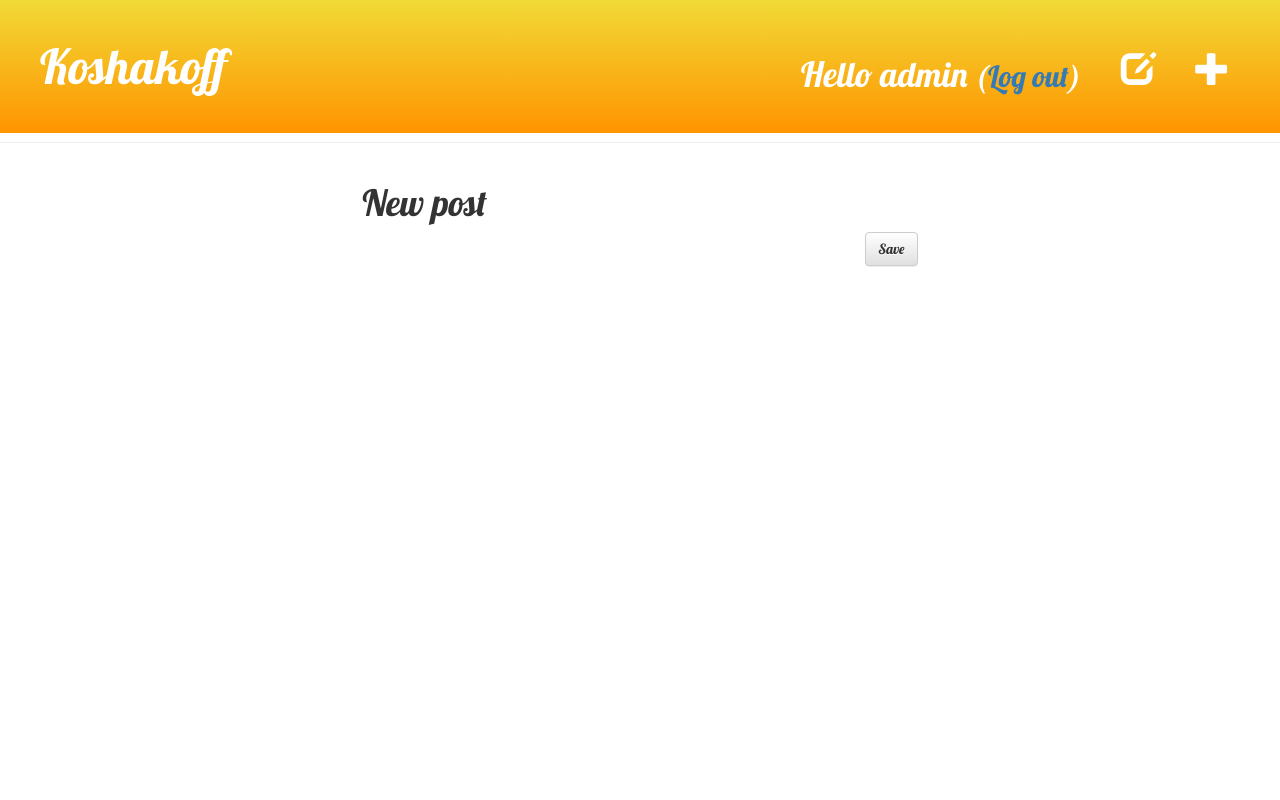
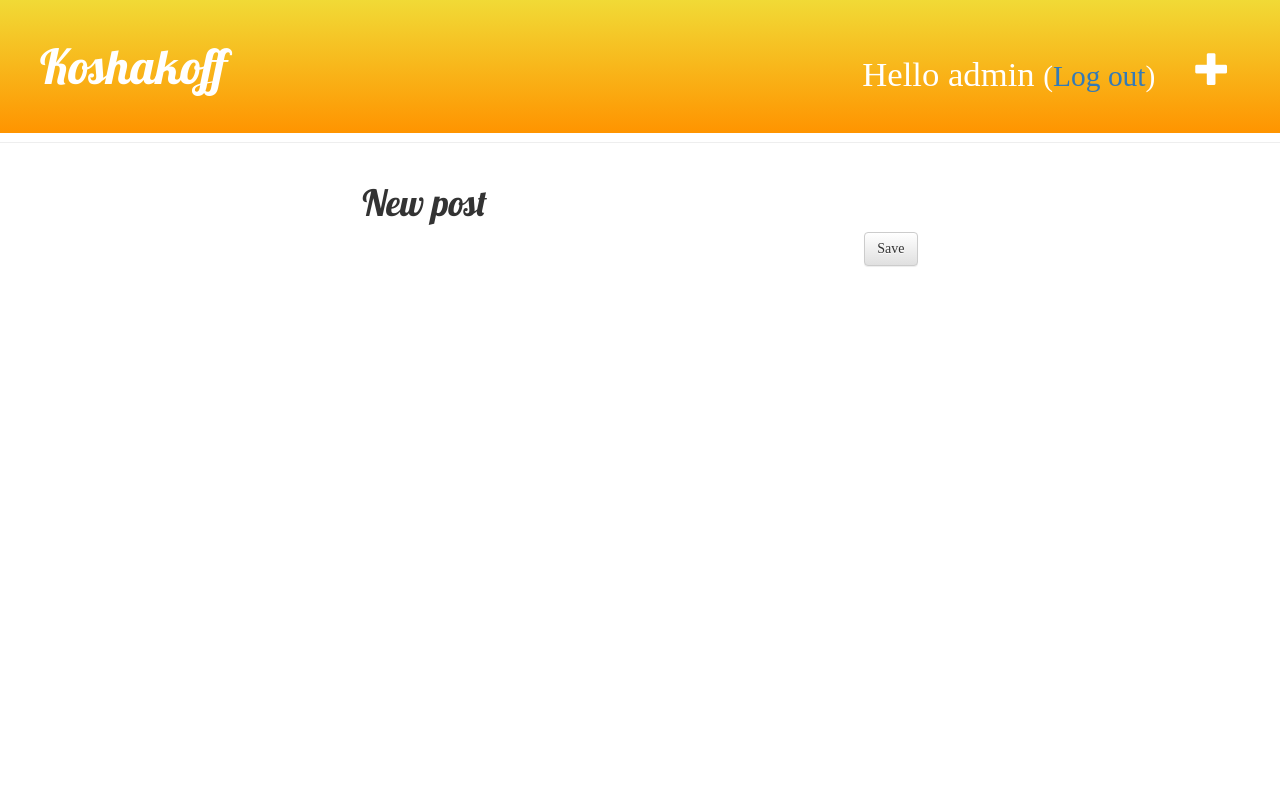
Before and after one commit to kotaraaa/my-first-blog, a Django app: page /post/new/ in a window 1280 px wide. Run offline with Django 3.2, Linux system fonts and the light colour scheme; a user stored in the database is signed in; some libraries are stand-ins or nearby versions.

Commit message:
new design

```diff
--- a/blog/static/css/blog.css
+++ b/blog/static/css/blog.css
@@ -1,7 +1,7 @@
 body {
         padding-left: 0px;
-	font-family: 'Lobster';
         font-size:16pt;
+font-family: 'Prestige Roman Medium';
     }
    /* .page-header {
         background-color: #ff9400;
@@ -19,14 +19,11 @@ body {
         margin:justify;
     }
 
-    h1, h2 {
+    h1, h2, h3, h4 {
         font-family: 'Lobster', cursive;
 margin:center;
     }
- h1, h2 {
-        font-family: 'Lobster';
-margin:center;
-    }
+
 
 
 
--- a/blog/templates/blog/base.html
+++ b/blog/templates/blog/base.html
@@ -14,11 +14,12 @@
 <div class="gradient">
     {% if user.is_authenticated %}
         <a href="{% url 'post_new' %}" class="top-menu"><span class="glyphicon glyphicon-plus"></span></a>
-        <a href="{% url 'post_draft_list' %}" class="top-menu"><span class="glyphicon glyphicon-edit"></span></a>
+
 <div class="hidden-sm hidden-xs">
         <p class="top-menu">Hello {{ user.username }} <small>(<a href="{% url 'logout' %}">Log out</a>)</small></p></div>
     {% else %}
         <a href="{% url 'login' %}" class="top-menu"><span class="glyphicon glyphicon-lock"></span></a>
+        <a href="{% url 'register' %}" class="top-menu"><span class="glyphicon glyphicon-edit"></span></a>
     {% endif %}
             <h1><a href="/">Koshakoff</a></h1>
 </div>
--- a/blog/templates/blog/post_detail.html
+++ b/blog/templates/blog/post_detail.html
@@ -11,12 +11,18 @@
     <a class="btn btn-default" href="{% url 'post_publish' pk=post.pk %}">Publish</a>
 <a class="btn btn-default" href="{% url 'post_remove' pk=post.pk %}"><span class="glyphicon glyphicon-remove"></span></a>
 {% endif %}
+{% if user.is_authenticated %}
  <a class="btn btn-default" href="{% url 'post_edit' pk=post.pk %}"><span class="glyphicon glyphicon-pencil"></span></a>
+{% endif %}
             <h1>{{ post.title }}</h1>
             <p>{{ post.text|linebreaksbr }}</p>
         </div>
 <hr>
+{% if user.is_authenticated %}
 <a class="btn btn-default" href="{% url 'add_comment_to_post' pk=post.pk %}">Add comment</a>
+{% else %}
+<p> Чтобы оставить комментарий необходимо зарегестрироваться на сайте, или войти в свой аккаунт</p>
+{% endif %}
 {% for comment in post.comments.all %}
     {% if user.is_authenticated or comment.approved_comment %}
     <div class="comment">
--- a/blog/templates/blog/post_edit.html
+++ b/blog/templates/blog/post_edit.html
@@ -1,9 +1,11 @@
    {% extends 'blog/base.html' %}
 
     {% block content %}
+{% if user.is_authenticated %}
         <h1>New post</h1>
         <form method="POST" class="post-form">{% csrf_token %}
             {{ form.as_p }}
             <button type="submit" class="save btn btn-default">Save</button>
         </form>
+{% endif %}
     {% endblock %}
--- a/blog/templates/registration/login.html
+++ b/blog/templates/registration/login.html
@@ -21,4 +21,5 @@
         <input type="submit" value="login" />
         <input type="hidden" name="next" value="{{ next }}" />
     </form>
+
 {% endblock %}
--- a/blog/urls.py
+++ b/blog/urls.py
@@ -14,7 +14,7 @@ urlpatterns = [
     url(r'^comment/(?P<pk>\d+)/remove/$', views.comment_remove, name='comment_remove'),
     url(r'^accounts/login/$', views.login, name='login'),
     url(r'^accounts/logout/$', views.logout, name='logout', kwargs={'next_page': '/'}),
-    url(r'^register/$', views.RegisterFormView.as_view()),
+    url(r'^register/$', views.RegisterFormView.as_view(), name='register'),
 ]
 def post_detail(request, pk):{
     Post.objects.get(pk=pk)}
--- a/blog/views.py
+++ b/blog/views.py
@@ -93,10 +93,10 @@ class RegisterFormView(FormView):
 
     # Ссылка, на которую будет перенаправляться пользователь в случае успешной регистрации.
     # В данном случае указана ссылка на страницу входа для зарегистрированных пользователей.
-    success_url = "/login/"
+    success_url = "/base/"
 
     # Шаблон, который будет использоваться при отображении представления.
-    template_name = "templates/registration/register.html"
+    template_name = "registration/register.html"
 
     def form_valid(self, form):
         # Создаём пользователя, если данные в форму были введены корректно.
```
Also changed, not shown: db.sqlite3.
